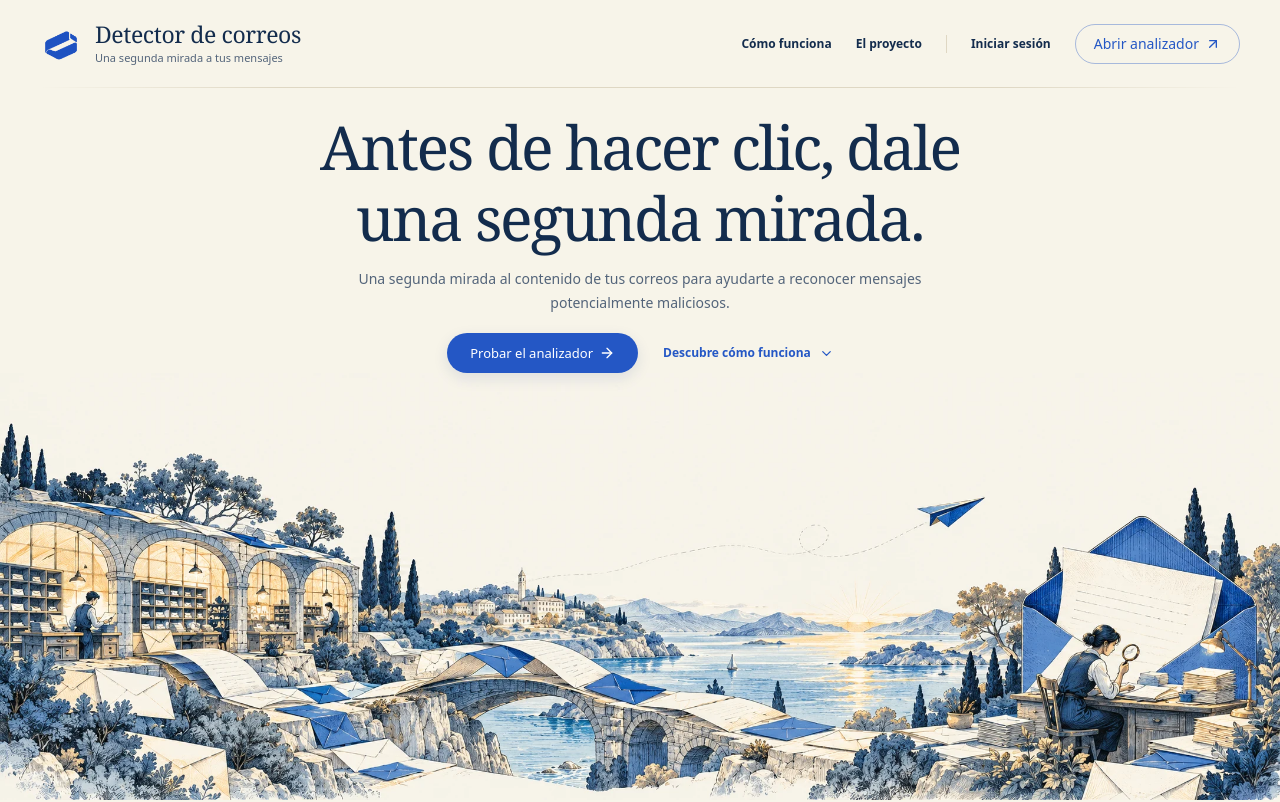
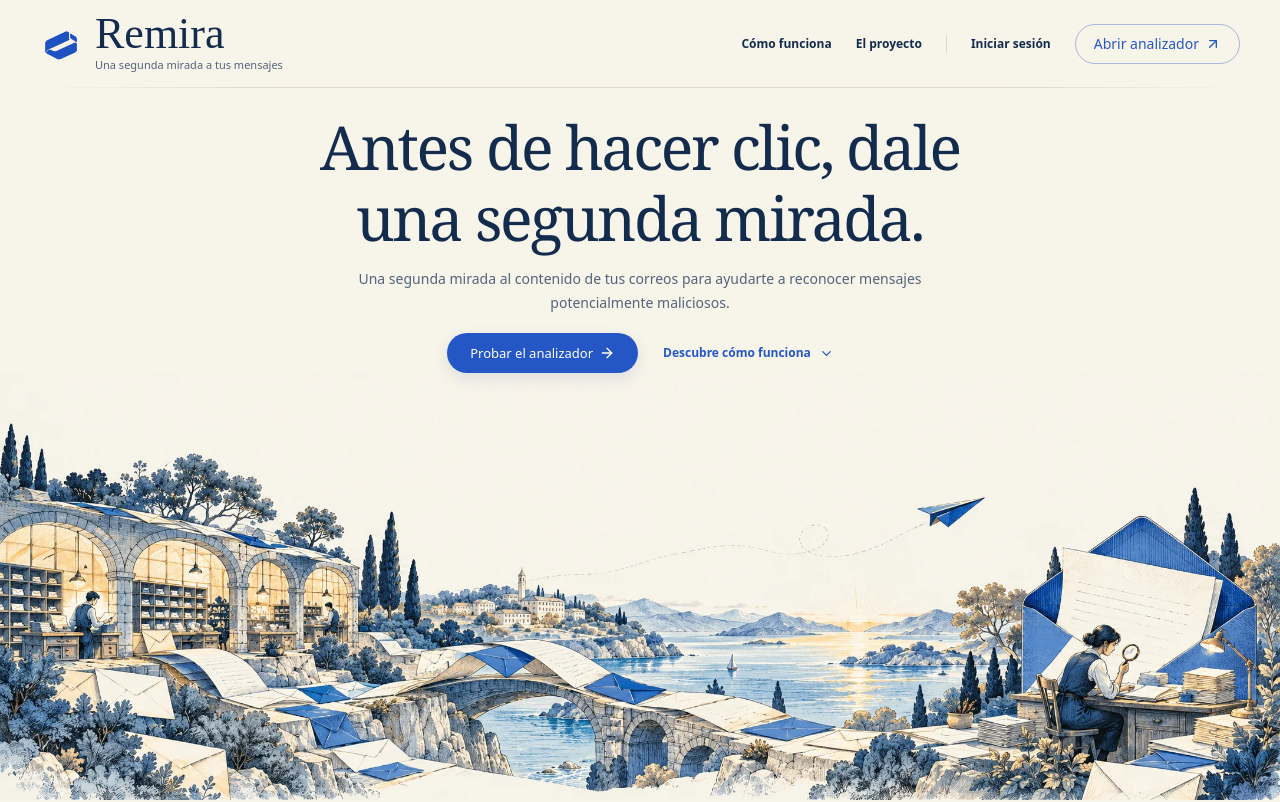
Before and after one commit to JCastilloPadilla/Remira, a React (Vite) app in the folder frontend/: page / in a window 1280 px wide. Shown: the top 802 px of the page. Built offline with nearby package versions, Linux system fonts and the light colour scheme.

Commit message:
feat: incorporar identidad Remira y tipografia de marca

```diff
--- a/frontend/index.html
+++ b/frontend/index.html
@@ -11,9 +11,9 @@
     <link rel="apple-touch-icon" href="/brand/logo-segunda-mirada-v1.png" />
     <meta
       name="description"
-      content="Primera versión del detector de correos electrónicos potencialmente maliciosos. Interfaz de demostración."
+      content="Remira: una segunda mirada a tus correos para reconocer mensajes potencialmente maliciosos antes de hacer clic."
     />
-    <title>Detector de correos · Una segunda mirada a tus mensajes</title>
+    <title>Remira · Una segunda mirada a tus mensajes</title>
   </head>
   <body>
     <div id="root"></div>
--- a/frontend/package.json
+++ b/frontend/package.json
@@ -12,6 +12,7 @@
   "dependencies": {
     "@base-ui/react": "^1.8.0",
     "@fontsource-variable/manrope": "^5.3.0",
+    "@fontsource/allura": "^5.3.0",
     "@gsap/react": "^2.1.2",
     "@tailwindcss/vite": "^4.3.3",
     "class-variance-authority": "^0.7.1",
--- /dev/null
+++ b/frontend/src/components/BrandName.tsx
@@ -0,0 +1,3 @@
+export function BrandName() {
+  return <span className="remira-wordmark">Remira</span>;
+}
--- a/frontend/src/features/account/AccountPage.tsx
+++ b/frontend/src/features/account/AccountPage.tsx
@@ -1,4 +1,5 @@
 import { BrandMark } from "@/components/BrandMark";
+import { BrandName } from "@/components/BrandName";
 import { useEffect, useState } from "react";
 import { Link } from "react-router-dom";
 import {
@@ -39,7 +40,7 @@ export function AccountPage() {
   const [notice, setNotice] = useState("");
 
   useEffect(() => {
-    document.title = "Cuenta y conexiones · Detector de correos";
+    document.title = "Cuenta y conexiones · Remira";
     window.scrollTo({ top: 0, behavior: "instant" });
   }, []);
 
@@ -53,11 +54,11 @@ export function AccountPage() {
           <Link
             to="/"
             className="account-brand"
-            aria-label="Detector de correos, inicio"
+            aria-label="Remira, inicio"
           >
             <BrandMark />
             <span>
-              Detector de correos
+              <BrandName />
               <span className="account-brand-caption">
                 Análisis inteligente de mensajes
               </span>
@@ -306,7 +307,7 @@ export function AccountPage() {
         </div>
       </main>
       <footer className="page-width account-footer">
-        <p>Detector de correos · Proyecto académico</p>
+        <p>Remira · Proyecto académico</p>
         <Link to="/">
           Conocer el proyecto <ArrowRight size={13} />
         </Link>
--- a/frontend/src/features/analysis/AnalysisPage.tsx
+++ b/frontend/src/features/analysis/AnalysisPage.tsx
@@ -1,4 +1,5 @@
 import { BrandMark } from "@/components/BrandMark";
+import { BrandName } from "@/components/BrandName";
 import { useEffect, useRef, useState } from "react";
 import { Link } from "react-router-dom";
 import {
@@ -52,7 +53,7 @@ function AnalysisPage() {
   const busy = analysis.status === "loading";
 
   useEffect(() => {
-    document.title = "Analizar correo · Detector de correos";
+    document.title = "Analizar correo · Remira";
     window.scrollTo({ top: 0, behavior: "instant" });
     return () => requestRef.current?.abort();
   }, []);
@@ -119,11 +120,11 @@ function AnalysisPage() {
           <Link
             to="/"
             className="flex items-center gap-3"
-            aria-label="Detector de correos, inicio"
+            aria-label="Remira, inicio"
           >
             <BrandMark />
             <span className="font-semibold tracking-tight">
-              Detector de correos
+              <BrandName />
               <span className="block text-xs font-normal tracking-normal text-muted-foreground">
                 Análisis inteligente de mensajes
               </span>
--- a/frontend/src/features/auth/LoginPage.tsx
+++ b/frontend/src/features/auth/LoginPage.tsx
@@ -1,4 +1,5 @@
 import { BrandMark } from "@/components/BrandMark";
+import { BrandName } from "@/components/BrandName";
 import { useEffect, useState } from "react";
 import { Link } from "react-router-dom";
 import {
@@ -17,7 +18,7 @@ export function LoginPage() {
   const [showNotice, setShowNotice] = useState(false);
 
   useEffect(() => {
-    document.title = "Iniciar sesión · Detector de correos";
+    document.title = "Iniciar sesión · Remira";
     window.scrollTo({ top: 0, behavior: "instant" });
   }, []);
 
@@ -31,11 +32,11 @@ export function LoginPage() {
           <Link
             to="/"
             className="login-brand"
-            aria-label="Detector de correos, inicio"
+            aria-label="Remira, inicio"
           >
             <BrandMark />
             <span>
-              Detector de correos
+              <BrandName />
               <span className="login-brand-caption">
                 Análisis inteligente de mensajes
               </span>
@@ -157,7 +158,7 @@ export function LoginPage() {
       </main>
 
       <footer className="page-width login-footer">
-        <p>Detector de correos · Proyecto académico</p>
+        <p>Remira · Proyecto académico</p>
         <Link to="/">
           Conocer el proyecto <ArrowRight size={13} />
         </Link>
--- a/frontend/src/features/help/HelpPage.tsx
+++ b/frontend/src/features/help/HelpPage.tsx
@@ -1,4 +1,5 @@
 import { BrandMark } from "@/components/BrandMark";
+import { BrandName } from "@/components/BrandName";
 import { useEffect } from "react";
 import { Link } from "react-router-dom";
 import {
@@ -50,7 +51,7 @@ const questions = [
 
 export function HelpPage() {
   useEffect(() => {
-    document.title = "Ayuda y cómo funciona · Detector de correos";
+    document.title = "Ayuda y cómo funciona · Remira";
     window.scrollTo({ top: 0, behavior: "instant" });
   }, []);
 
@@ -64,11 +65,11 @@ export function HelpPage() {
           <Link
             to="/"
             className="help-brand"
-            aria-label="Detector de correos, inicio"
+            aria-label="Remira, inicio"
           >
             <BrandMark />
             <span>
-              Detector de correos
+              <BrandName />
               <span className="help-brand-caption">
                 Análisis inteligente de mensajes
               </span>
@@ -272,7 +273,7 @@ export function HelpPage() {
         </div>
       </main>
       <footer className="page-width help-footer">
-        <p>Detector de correos · Proyecto académico</p>
+        <p>Remira · Proyecto académico</p>
         <Link to="/">
           Conocer el proyecto <ArrowRight size={13} />
         </Link>
--- a/frontend/src/features/history/HistoryPage.tsx
+++ b/frontend/src/features/history/HistoryPage.tsx
@@ -1,4 +1,5 @@
 import { BrandMark } from "@/components/BrandMark";
+import { BrandName } from "@/components/BrandName";
 import { useEffect, useState } from "react";
 import { Link } from "react-router-dom";
 import {
@@ -59,7 +60,7 @@ export function HistoryPage() {
       : [];
 
   useEffect(() => {
-    document.title = "Historial de análisis · Detector de correos";
+    document.title = "Historial de análisis · Remira";
     window.scrollTo({ top: 0, behavior: "instant" });
   }, []);
 
@@ -80,11 +81,11 @@ export function HistoryPage() {
           <Link
             to="/"
             className="history-brand"
-            aria-label="Detector de correos, inicio"
+            aria-label="Remira, inicio"
           >
             <BrandMark />
             <span>
-              Detector de correos
+              <BrandName />
               <span className="history-brand-caption">
                 Análisis inteligente de mensajes
               </span>
@@ -299,7 +300,7 @@ export function HistoryPage() {
         </p>
       </main>
       <footer className="page-width history-footer">
-        <p>Detector de correos · Proyecto académico</p>
+        <p>Remira · Proyecto académico</p>
         <Link to="/">
           Conocer el proyecto <ArrowRight size={13} />
         </Link>
--- a/frontend/src/features/inbox/InboxPage.tsx
+++ b/frontend/src/features/inbox/InboxPage.tsx
@@ -1,4 +1,5 @@
 import { BrandMark } from "@/components/BrandMark";
+import { BrandName } from "@/components/BrandName";
 import { useEffect, useRef, useState } from "react";
 import { Link } from "react-router-dom";
 import {
@@ -74,7 +75,7 @@ export function InboxPage() {
   });
 
   useEffect(() => {
-    document.title = "Bandeja de Gmail · Detector de correos";
+    document.title = "Bandeja de Gmail · Remira";
     window.scrollTo({ top: 0, behavior: "instant" });
     return () => requestRef.current?.abort();
   }, []);
@@ -121,11 +122,11 @@ export function InboxPage() {
           <Link
             to="/"
             className="inbox-brand"
-            aria-label="Detector de correos, inicio"
+            aria-label="Remira, inicio"
           >
             <BrandMark />
             <span>
-              Detector de correos
+              <BrandName />
               <span className="inbox-brand-caption">
                 Análisis inteligente de mensajes
               </span>
@@ -394,7 +395,7 @@ export function InboxPage() {
         </div>
       </main>
       <footer className="page-width inbox-footer">
-        <p>Detector de correos · Proyecto académico</p>
+        <p>Remira · Proyecto académico</p>
         <Link to="/">
           Conocer el proyecto <ArrowRight size={13} />
         </Link>
--- a/frontend/src/features/landing/LandingPage.tsx
+++ b/frontend/src/features/landing/LandingPage.tsx
@@ -11,6 +11,7 @@ import {
   ShieldCheck,
 } from "lucide-react";
 import { BrandMark } from "@/components/BrandMark";
+import { BrandName } from "@/components/BrandName";
 import { Button } from "@/components/ui/button";
 import AnimatedContent from "@/components/react-bits/AnimatedContent";
 import SplitText from "@/components/react-bits/SplitText";
@@ -39,7 +40,7 @@ const repositoryUrl = "https://github.com/JCastilloPadilla/email-threat-detector
 
 export function LandingPage() {
   useEffect(() => {
-    document.title = "Detector de correos · Una segunda mirada a tus mensajes";
+    document.title = "Remira · Una segunda mirada a tus mensajes";
     document.documentElement.classList.add("landing-scroll");
     window.scrollTo({ top: 0, behavior: "instant" });
     return () => document.documentElement.classList.remove("landing-scroll");
@@ -50,10 +51,10 @@ export function LandingPage() {
       <a href="#landing-main" className="skip-link">Ir al contenido</a>
       <header className="site-header">
         <div className="page-width landing-nav">
-          <Link to="/" className="landing-brand" aria-label="Detector de correos, inicio">
+          <Link to="/" className="landing-brand" aria-label="Remira, inicio">
             <BrandMark />
             <span>
-              Detector de correos
+              <BrandName />
               <span className="landing-brand-caption">Una segunda mirada a tus mensajes</span>
             </span>
           </Link>
@@ -226,8 +227,7 @@ export function LandingPage() {
               </div>
               <div className="landing-about-content">
                 <p>
-                  El Sistema inteligente para la detección de correos electrónicos
-                  maliciosos nace como un proyecto académico para explorar la
+                  Remira nace como un proyecto académico para explorar la
                   clasificación de mensajes mediante aprendizaje automático.
                 </p>
                 <p>
@@ -290,7 +290,7 @@ export function LandingPage() {
         <div className="page-width landing-footer-links">
           <div className="landing-footer-brand">
             <BrandMark />
-            <p>Detector de correos<span>Hecho para mirar con más atención.</span></p>
+            <p><BrandName /><span>Hecho para mirar con más atención.</span></p>
           </div>
           <nav aria-label="Navegación del pie de página">
             <Link to="/analizar">Analizador</Link>
--- a/frontend/src/features/landing/landing.css
+++ b/frontend/src/features/landing/landing.css
@@ -38,6 +38,7 @@
   letter-spacing: -0.4px;
 }
 .landing-page .brand-mark { background: transparent; }
+.landing-brand .remira-wordmark { font-size: 44px; line-height: 0.9; }
 .landing-brand-caption {
   display: block;
   margin-top: 3px;
@@ -341,7 +342,7 @@
 .landing-footer-brand { display: flex; align-items: center; gap: 12px; }
 .landing-footer .brand-mark { border-radius: 10px; background: var(--landing-paper); }
 .landing-footer-brand p { font-size: 14px; font-weight: 650; }
-.landing-footer-brand p > span { display: block; margin-top: 5px; color: #bdcee0; font-size: 11px; font-weight: 400; }
+.landing-footer-brand p > span:not(.remira-wordmark) { display: block; margin-top: 5px; color: #bdcee0; font-size: 11px; font-weight: 400; }
 .landing-footer-links nav { display: flex; align-items: center; flex-wrap: wrap; gap: 25px; font-size: 12px; }
 .landing-footer-links a { display: inline-flex; align-items: center; gap: 5px; }
 .landing-footer a:hover { text-decoration: underline; text-underline-offset: 5px; }
@@ -399,13 +400,14 @@
 }
 @media (max-width: 639px) {
   .landing-page { --landing-header-height: 115px; }
-  .landing-page .site-header .landing-nav { min-height: 114px; flex-wrap: wrap; padding-block: 10px; gap: 8px; }
+  .landing-page .site-header .landing-nav { min-height: 114px; flex-wrap: wrap; padding-block: 8px; gap: 8px; }
+  .landing-brand .remira-wordmark { font-size: 34px; }
+  .landing-brand-caption { font-size: 10px; }
   .landing-nav-links { width: 100%; justify-content: space-between; }
   .landing-login-link { border-left: 0; padding-left: 0; }
 }
 @media (max-width: 479px) {
   .landing-brand { font-size: 21px; }
-  .landing-brand-caption { font-size: 10px; }
   .landing-nav-cta { font-size: 11px; height: 36px; padding-inline: 14px; }
   .landing-hero-copy { padding-top: 24px; }
   .landing-hero h1 { font-size: 36px; }
--- a/frontend/src/index.css
+++ b/frontend/src/index.css
@@ -2,6 +2,7 @@
 @import "tw-animate-css";
 @import "shadcn/tailwind.css";
 @import "@fontsource-variable/manrope";
+@import "@fontsource/allura/latin-400.css";
 
 @theme inline {
   --font-sans: "Manrope Variable", system-ui, sans-serif;
@@ -88,6 +89,15 @@
   width: 100%;
   height: 100%;
   object-fit: contain;
+}
+.remira-wordmark {
+  display: block;
+  font-family: "Allura", cursive;
+  font-size: 38px;
+  font-weight: 400;
+  font-style: normal;
+  line-height: 1;
+  letter-spacing: 0;
 }
 .skip-link {
   position: fixed;
```
Also changed, not shown: 3 other files (tests, documents, lock files or other folders).
